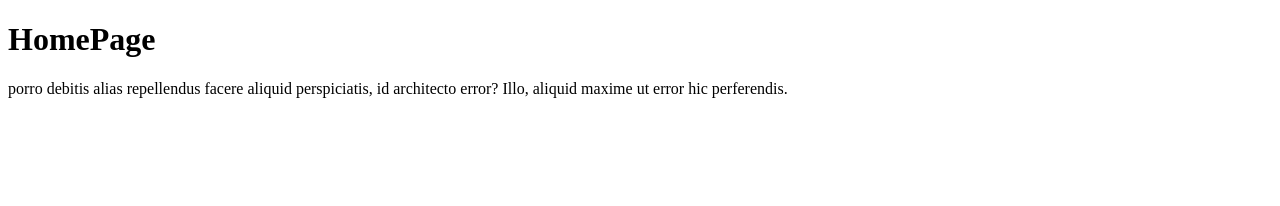
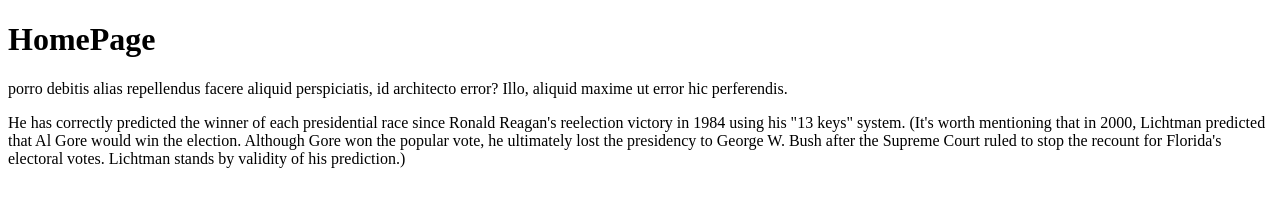
Before and after one commit to LeoLin119/demo-0808, a plain HTML site: page index.html in a window 1280 px wide. Drawn offline with Linux system fonts and the light colour scheme.

Commit message:
add p two

```diff
--- a/index.html
+++ b/index.html
@@ -8,5 +8,7 @@
 <body>
     <h1>HomePage</h1>
     <p>porro debitis alias repellendus facere aliquid perspiciatis, id architecto error? Illo, aliquid maxime ut error hic perferendis.</p>
+    <p>He has correctly predicted the winner of each presidential race since Ronald Reagan's reelection victory in 1984 using his "13 keys" system. (It's worth mentioning that in 2000, Lichtman predicted that Al Gore would win the election. Although Gore won the popular vote, he ultimately lost the presidency to George W. Bush after the Supreme Court ruled to stop the recount for Florida's electoral votes. Lichtman stands by validity of his prediction.)</p>
+
 </body>
 </html>
```
